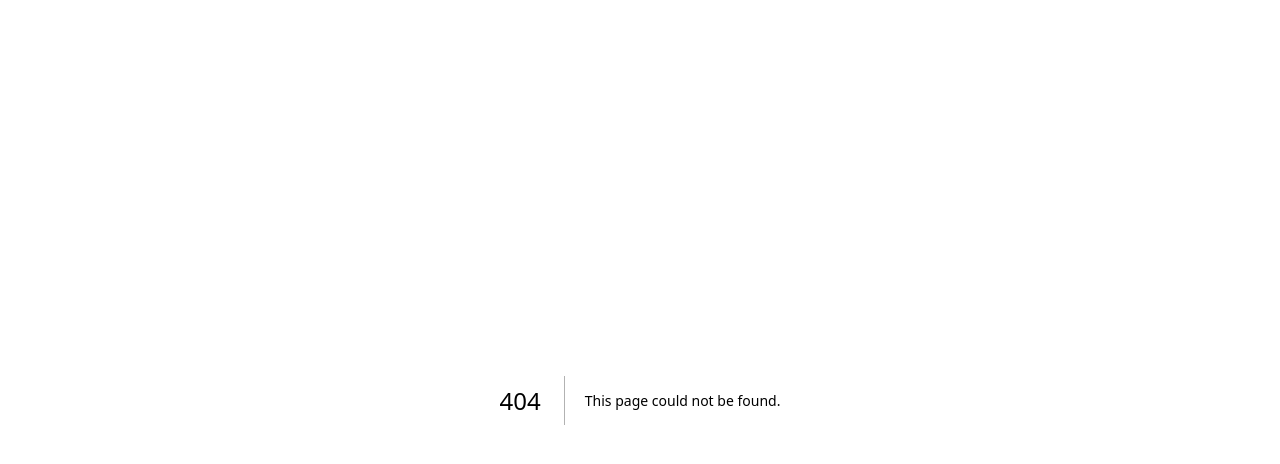
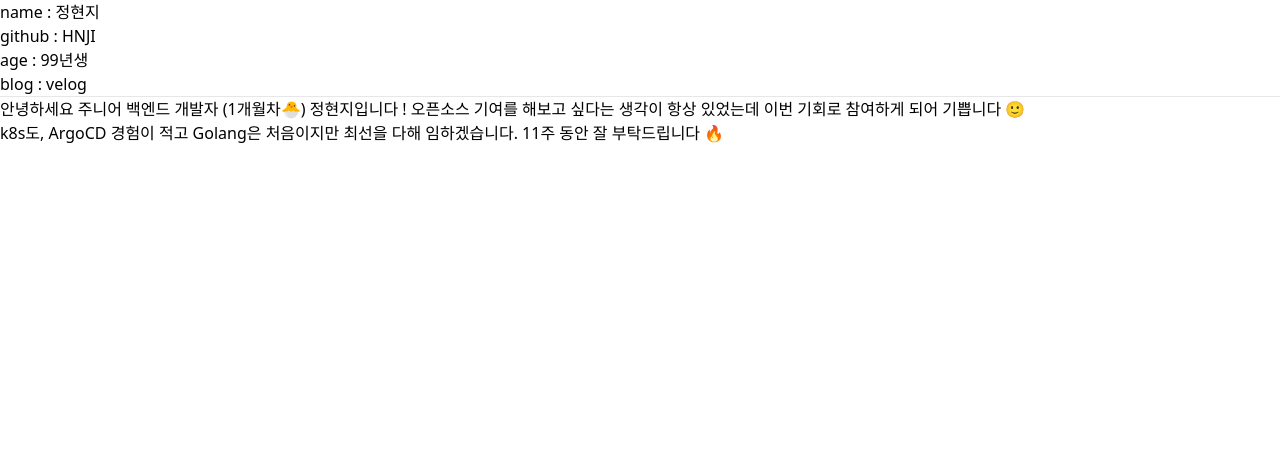
Before and after one commit to Argo-OSS/argo-oss.github.io, a Next.js app: page /2024/members/HyeonJiJung in a window 1280 px wide. Before the commit this address had no page. Shown: the top 464 px of the page. Built offline with nearby package versions, Linux system fonts and the light colour scheme.

Commit message:
docs: 정현지 자기소개 추가
Signed-off-by: Hyeonji-Jung <welloff.jj@gmail.com>

```diff
--- /dev/null
+++ b/pages/2024/members/HyeonJiJung.mdx
@@ -0,0 +1,12 @@
+- name : 정현지
+- github : [HNJI](https://github.com/Hyeonji-Jung)
+- age : 99년생
+- blog : [velog](https://velog.io/@welloff_jj)
+
+---
+
+안녕하세요 주니어 백엔드 개발자 (1개월차🐣) 정현지입니다 !
+오픈소스 기여를 해보고 싶다는 생각이 항상 있었는데 이번 기회로 참여하게 되어 기쁩니다 🙂
+
+k8s도, ArgoCD 경험이 적고 Golang은 처음이지만 최선을 다해 임하겠습니다.
+11주 동안 잘 부탁드립니다 🔥
--- a/pages/2024/members/_meta.json
+++ b/pages/2024/members/_meta.json
@@ -20,5 +20,6 @@
     "JunseokPark": "박준석",
     "LeeSeolHui": "이설희",
     "ChanYeongJeong": "정찬영",
-    "HuhInJoo": "허인주"
+    "HuhInJoo": "허인주",
+    "HyeonJiJung": "정현지"
 }
```
